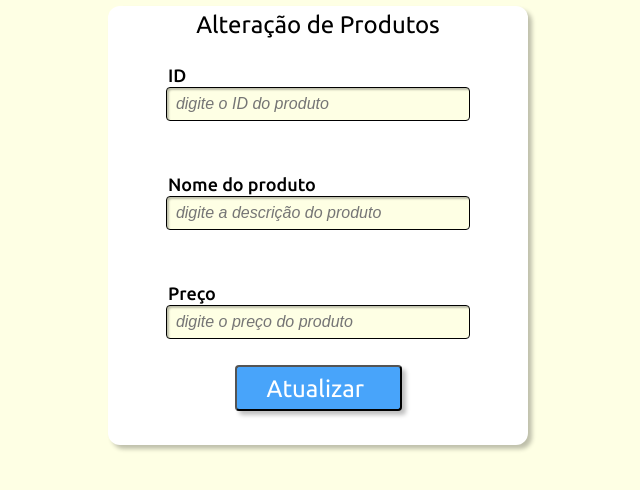
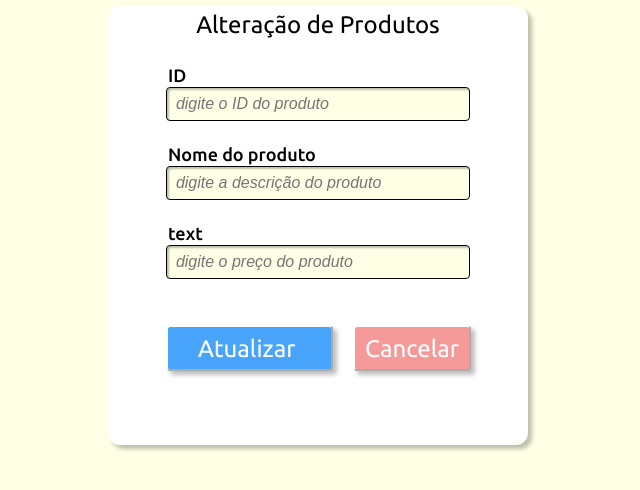
Before and after one commit to Bibiuwu02/APIdeTesteDenovo, a website: page update.html in a window 1280 px wide. Shown: the part 82-572 px from the top of the page, without its empty margins (402-1042 px from the left). Drawn offline with Linux system fonts and the light colour scheme; no server answers.

Commit message:
fake api 05

```diff
--- a/data/db.json
+++ b/data/db.json
@@ -15,7 +15,7 @@
     {
       "id": 1,
       "nome_produto": "Sapato de palhaço",
-      "preco": "9999,999,99,9"
+      "preco": "1.99"
     },
     {
       "id": 2,
@@ -29,8 +29,8 @@
     },
     {
       "id": 4,
-      "nome_produto": "Sapato infantil",
-      "preco": "42.99"
+      "nome_produto": "",
+      "preco": ""
     }
   ],
   "pedidos": []
--- a/style.css
+++ b/style.css
@@ -65,26 +65,39 @@
 
   .formularioPut input {
       display: flex;
+      justify-content: center;
       width: 304px;
       height: 34px;
-      flex-shrink: 0;
       border-radius: 4px;
       border: 1px solid #000;
       background: #FEFFE4;
       box-shadow: 2px 2px 2px 0px rgba(0, 0, 0, 0.25) inset;
       margin: auto;
-      font-style: italic;
+      margin-bottom: -30px;
       font-size: 16px;
       color: #9A9A9A;
   }
 
-  .formularioPut button {
+  .formularioPut input:placeholder-shown {
+    font-style: italic;
+ }
+
+  .buttons {
+    margin-top: 50px;
+      display: flex;
+      flex-direction: row;
+      justify-content: space-around;
+  }
+
+  .formularioPut #btnAtualizar {
       width: 167px;
       height: 46px;
       border-radius: 4px;
+      border-color: #fff;
       background: #48A4FA;
       box-shadow: 4px 4px 4px 0px rgba(0, 0, 0, 0.25);
       margin: auto;
+      margin-left: 58px;
       margin-top: -3vh;
       display: flex;
       color: #FFF;
@@ -97,6 +110,41 @@
       padding: 5px;
       padding-left: 30px;
       padding-top: 8px;
+  }
+  .formularioPut #btnAtualizar:hover {
+    background-color: #007BED;
+  }
+  .formularioPut #btnAtualizar:active {
+    box-shadow: 4px 4px 4px 0px rgba(0, 0, 0, 0.25) inset;
+  }
+
+  .formularioPut #btnCancelar {
+      width: 118px;
+      height: 46px;
+      border-radius: 4px;
+      background: #F59999;
+      border-color: #fff;
+      box-shadow: 4px 4px 4px 0px rgba(0, 0, 0, 0.25);
+      margin: auto;
+      margin-right: 57px;
+      margin-top: -3vh;
+      display: flex;
+      color: #FFF;
+      text-align: center;
+      font-family: Ubuntu;
+      font-size: 24px;
+      font-style: normal;
+      font-weight: 400;
+      line-height: normal;
+      padding: 5px;
+      padding-left: 10px;
+      padding-top: 8px;
+  }
+  .formularioPut #btnCancelar:hover {
+    background-color: #FF5F5F;
+  }
+  .formularioPut #btnCancelar:active {
+    box-shadow: 4px 4px 4px 0px rgba(0, 0, 0, 0.25) inset;
   }
 
   .tituloLista {
--- a/update.html
+++ b/update.html
@@ -25,15 +25,18 @@
         <!-- Perceba que os campos precisam de um ID para que o
          JavaScript possa encontrá-los de forma mais precisa. -->
         <label for="id">ID</label>
-        <input type="number" id="id" placeholder="  digite o ID do produto"><br><br>
+        <input type="number" id="id" title="Digite apenas 1 número" placeholder="  digite o ID do produto"><br><br>
 
         <label for="nome_produto">Nome do produto</label>
-        <input type="text" id="nome_produto" placeholder="  digite a descrição do produto"><br><br>
+        <input type="text" pattern="[A-Za-z]" title="Digite o nome do produto" id="nome_produto" placeholder="  digite a descrição do produto"><br><br>
 
-        <label for="preco">Preço</label>
-        <input type="text" id="preco" placeholder="  digite o preço do produto"><br><br>
+        <label for="preco">text</label>
+        <input type="number" id="preco" placeholder="  digite o preço do produto"><br><br>
 
-        <button type="button" id="btnAtualizar">Atualizar</button>
+        <div class="buttons">
+            <button type="button" id="btnAtualizar">Atualizar</button>
+            <button type="reset" id="btnCancelar">Cancelar</button>
+        </div>
 
     </form>
 
```
Lines whose indentation alone changed are shown as unchanged.
